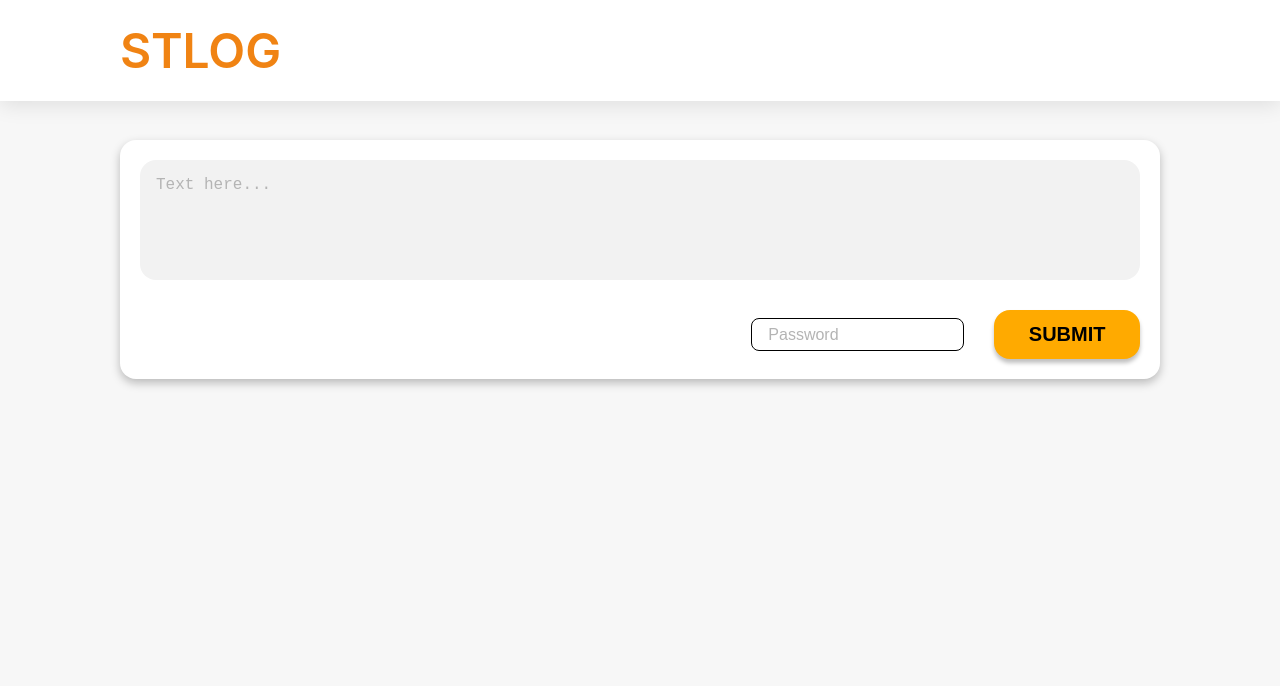
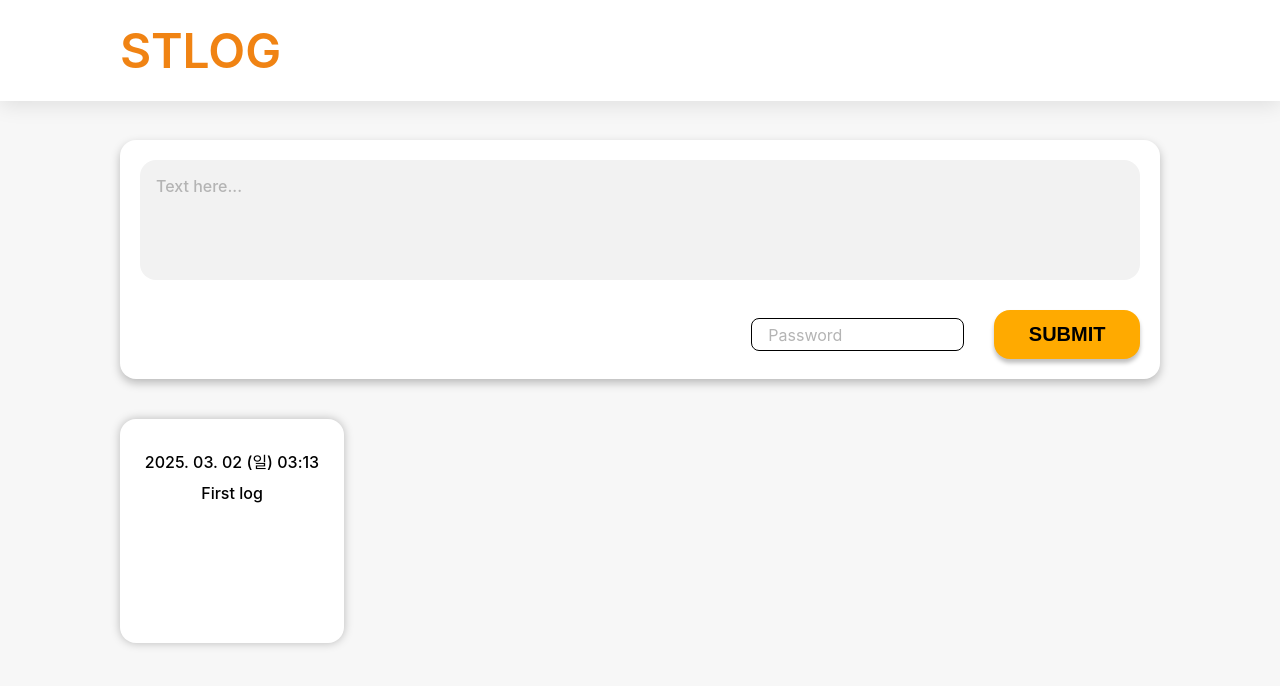
Before and after one commit to LIKELION-SEOULTECH/Guestbook-Web, a React (Vite) app: page / in a window 1280 px wide. Shown: the top 686 px of the page. Built offline with nearby package versions, Linux system fonts and the light colour scheme.

Commit message:
feat: create STLogItem component

```diff
--- a/src/components/layout/STLogPageLayout.tsx
+++ b/src/components/layout/STLogPageLayout.tsx
@@ -1,13 +1,25 @@
+import { Log } from "@/types/Log";
 import STLogInput from "../log/STLogInput";
+import STLogItem from "../log/STLogItem";
 import Header from "./Header";
 
 export default function STLogPageLayout() {
+    const now = new Date();
+    const logs: Log[] = [
+        { id: 1, date: now, text: "First log" },
+        { id: 2, date: now, text: "Second log" },
+        { id: 3, date: now, text: "Third log" },
+    ];
     return (
         <div className="stlog-page-layout">
             <Header />
 
             <main className="main">
                 <STLogInput />
+                <STLogItem
+                    log={logs[0]}
+                    onSelectLog={(id) => console.log(id)}
+                />
             </main>
         </div>
     );
--- /dev/null
+++ b/src/components/log/STLogItem.tsx
@@ -0,0 +1,17 @@
+// STLogItem.tsx 예시 (div 사용)
+import { Log } from "@/types/Log";
+import formatDate from "@/utils/formatData";
+
+interface STLogItemProps {
+    log: Log;
+    onSelectLog: (id: number) => void;
+}
+
+export default function STLogItem({ log, onSelectLog }: STLogItemProps) {
+    return (
+        <div className="stlog-item" onClick={() => onSelectLog(log.id)}>
+            <div className="date">{formatDate(log.date)}</div>
+            <div className="text">{log.text}</div>
+        </div>
+    );
+}
--- a/src/styles/App.css
+++ b/src/styles/App.css
@@ -10,6 +10,10 @@
 .stlog-page-layout .main {
     padding-top: 140px;
     width: 100%;
+
+    display: flex;
+    flex-direction: column;
+    gap: 40px;
 }
 
 .header {
@@ -58,6 +62,7 @@
 
 .stlog-input textarea::placeholder {
     color: #b4b4b4;
+    font-family: Inter;
 }
 
 .submit-container {
@@ -76,6 +81,8 @@
 
     font-weight: 400;
     font-size: 16px;
+
+    font-family: Inter;
 }
 
 .submit-container input::placeholder {
@@ -99,3 +106,33 @@
     color: #333;
     cursor: pointer;
 }
+
+.stlog-item {
+    background-color: #fff;
+    padding: 30px 0;
+
+    width: 224px;
+    min-height: 224px;
+    max-height: 300px;
+    border-radius: 16px;
+    box-shadow: 0 0 10px rgba(0, 0, 0, 0.25);
+
+    display: flex;
+    flex-direction: column;
+    gap: 10px;
+    align-items: center;
+
+    font-size: 16px;
+    font-weight: 500;
+}
+
+.stlog-item .text {
+    width: 164px;
+    display: -webkit-box;
+    -webkit-box-orient: vertical;
+    -webkit-line-clamp: 11;
+    word-break: break-all;
+    overflow: hidden;
+
+    text-align: center;
+}
--- /dev/null
+++ b/src/types/Log.d.ts
@@ -0,0 +1,5 @@
+export interface Log {
+    id: number;
+    date: Date;
+    text: string;
+}
--- /dev/null
+++ b/src/utils/formatData.ts
@@ -0,0 +1,12 @@
+const daysOfWeek = ["일", "월", "화", "수", "목", "금", "토"];
+
+export default function formatDate(date: Date): string {
+    const year = date.getFullYear();
+    const month = (date.getMonth() + 1).toString().padStart(2, "0");
+    const day = date.getDate().toString().padStart(2, "0");
+    const dayOfWeek = daysOfWeek[date.getDay()];
+    const hours = date.getHours().toString().padStart(2, "0");
+    const minutes = date.getMinutes().toString().padStart(2, "0");
+
+    return `${year}. ${month}. ${day} (${dayOfWeek}) ${hours}:${minutes}`;
+}
--- a/tsconfig.app.json
+++ b/tsconfig.app.json
@@ -32,7 +32,8 @@
             "@pages/*": ["src/pages/*"],
             "@hooks/*": ["src/hooks/*"],
             "@assets/*": ["src/assets/*"],
-            "@services/*": ["src/services/*"]
+            "@services/*": ["src/services/*"],
+            "@types/*": ["src/types/*"]
         }
     },
     "include": ["src"]
--- a/vite.config.ts
+++ b/vite.config.ts
@@ -14,6 +14,7 @@ export default defineConfig({
             "@hooks": "/src/hooks/",
             "@assets": "/src/assets/",
             "@services": "/src/services/",
+            "@types": "/src/types/",
         },
     },
 });
```
